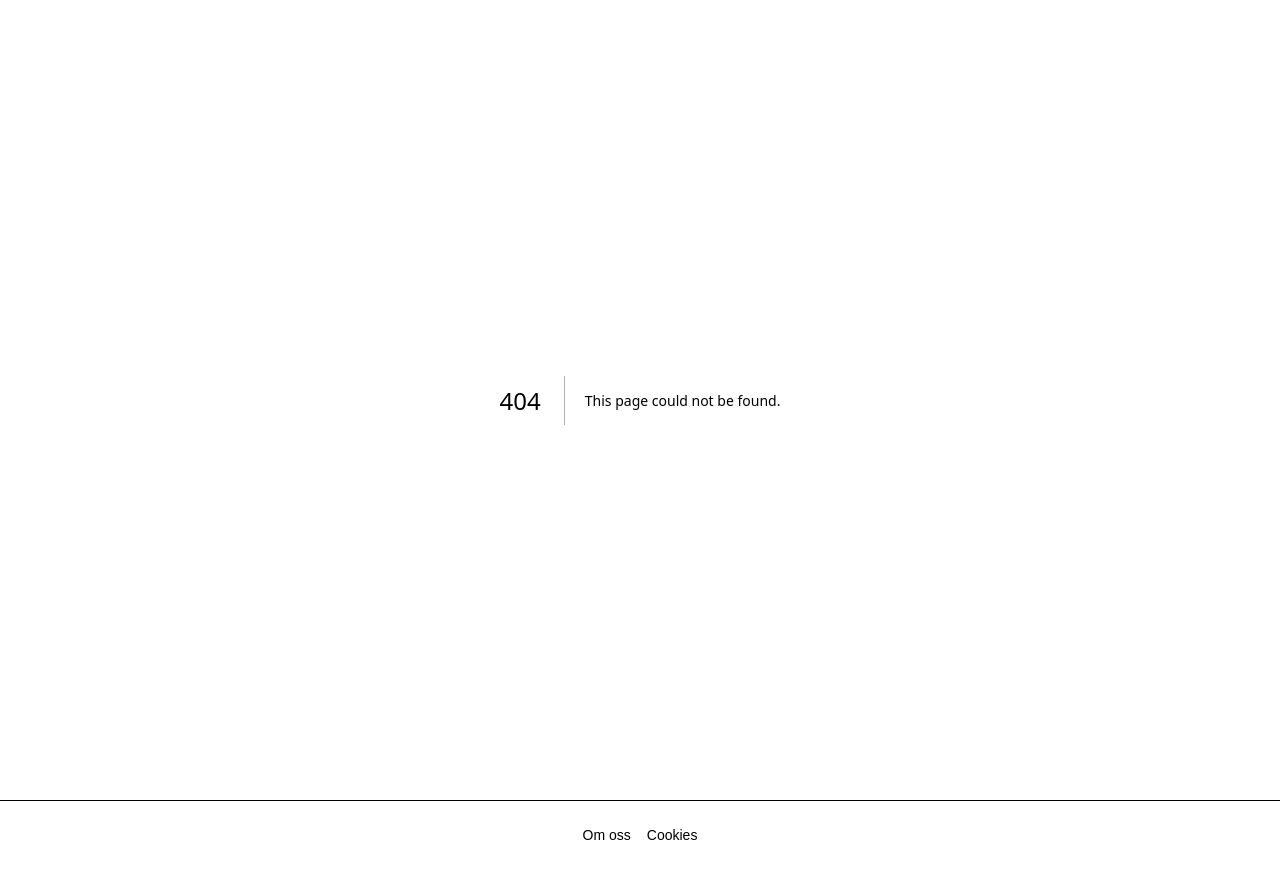
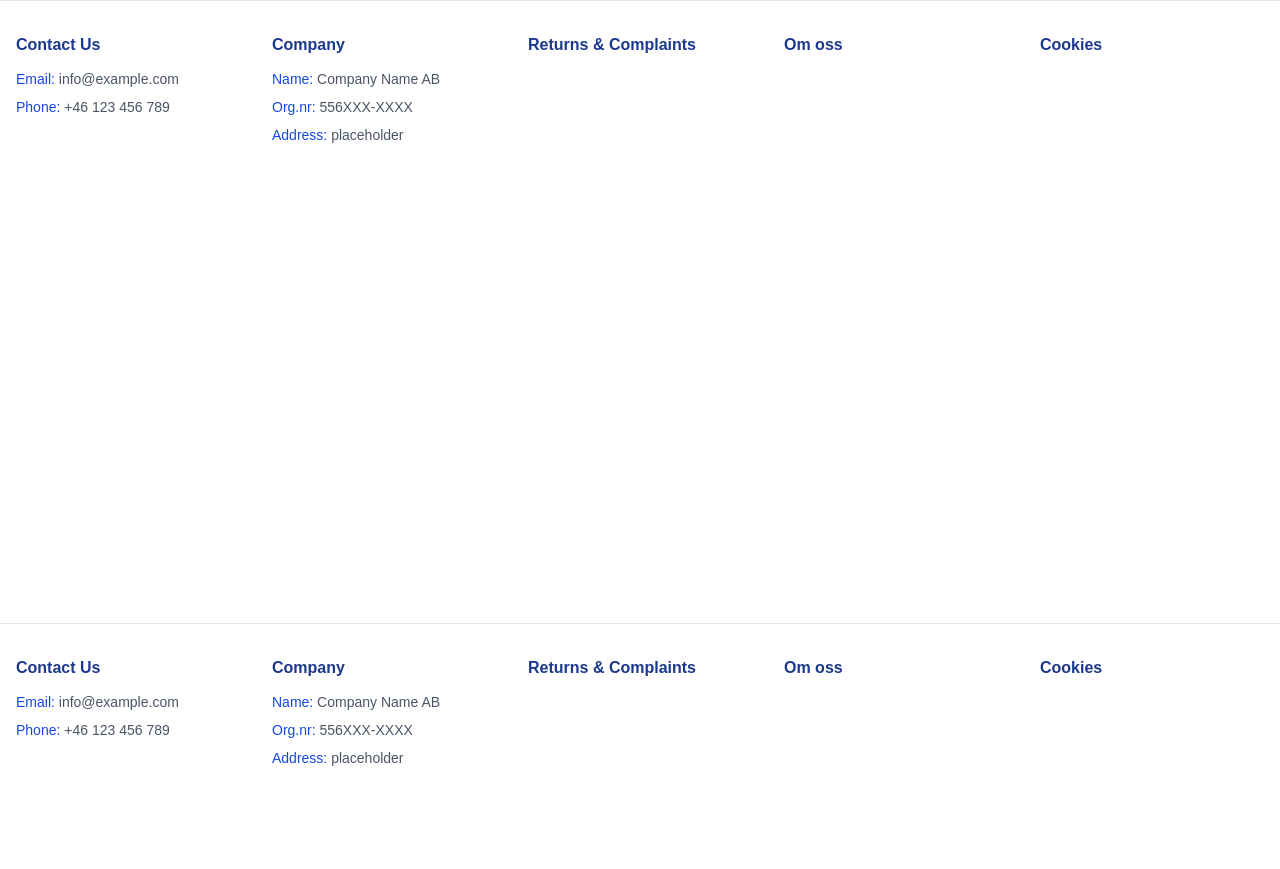
Before and after one commit to Project-Strumpan/project-strumpan, a Next.js app in the folder strumpan/: page /footer in a window 1280 px wide. Before the commit this address had no page. After the commit the page ends 800 px from the top, so only its background shows below. Built offline with nearby package versions, Linux system fonts and the light colour scheme.

Commit message:
fixa struktur så de följer de andra

```diff
--- /dev/null
+++ b/strumpan/src/app/footer/page.tsx
@@ -0,0 +1,59 @@
+import Link from "next/link";
+
+export default function Footer() {
+  return (
+
+    <footer className="grid grid-cols-1 md:grid-cols-5 gap-8 py-8 px-4 border-t border-gray-200 text-sm text-gray-600 flex justify-center gap-4 border-t px-4 py-6 text-sm" aria-label="Footer">
+      <div className="space-y-2">
+        <h2 className="font-semibold text-base text-blue-900 mb-3">Contact Us</h2>
+        <p>
+          <span className="font-medium text-blue-700">Email:</span>{" "}
+          <a href="mailto:info@example.com" className="hover:underline">info@example.com</a>
+        </p>
+        <p>
+          <span className="font-medium text-blue-700">Phone:</span>{" "}
+          <a href="tel:+46123456789" className="hover:underline">+46 123 456 789</a>
+        </p>
+      </div>
+
+      <div className="space-y-2">
+        <h2 className="font-semibold text-base text-blue-900 mb-3">Company</h2>
+        <p>
+          <span className="font-medium text-blue-700">Name:</span> Company Name AB
+        </p>
+        <p>
+          <span className="font-medium text-blue-700">Org.nr:</span> 556XXX-XXXX
+        </p>
+        <p>
+          <span className="font-medium text-blue-700">Address:</span> placeholder
+        </p>
+      </div>
+
+      <div className="space-y-2">
+        <h2 className="font-semibold text-base text-blue-900 mb-3">
+          <Link href="/returns-complaint" className="hover:underline">
+            Returns & Complaints
+          </Link>
+        </h2>
+        <p>
+        </p>
+      </div>
+
+      <div className="space-y-2">
+        <h2 className="font-semibold text-base text-blue-900 mb-3">
+          <Link href="/about" className="hover:underline">
+            Om oss
+          </Link>
+        </h2>
+      </div>
+
+      <div className="space-y-2">
+        <h2 className="font-semibold text-base text-blue-900 mb-3">
+          <Link href="/cookies" className="hover:underline">
+            Cookies
+          </Link>
+        </h2>
+      </div>
+    </footer>
+  );
+}
--- a/strumpan/src/app/global-footer.tsx
+++ /dev/null
@@ -1,43 +0,0 @@
-import Link from "next/link";
-
-export default function Footer() {
-  return (
-    <footer className="grid grid-cols-1 md:grid-cols-3 gap-8 py-8 px-4 border-t border-gray-200 text-sm text-gray-600" aria-label="Footer">
-      <div className="space-y-2">
-        <h2 className="font-semibold text-base text-gray-900 mb-3">Contact Us</h2>
-        <p>
-          <span className="font-medium text-gray-700">Email:</span>{" "}
-          <a href="mailto:info@example.com" className="hover:underline">info@example.com</a>
-        </p>
-        <p>
-          <span className="font-medium text-gray-700">Phone:</span>{" "}
-          <a href="tel:+46123456789" className="hover:underline">+46 123 456 789</a>
-        </p>
-      </div>
-
-      <div className="space-y-2">
-        <h2 className="font-semibold text-base text-gray-900 mb-3">Company</h2>
-        <p>
-          <span className="font-medium text-gray-700">Name:</span> Company Name AB
-        </p>
-        <p>
-          <span className="font-medium text-gray-700">Org.nr:</span> 556XXX-XXXX
-        </p>
-        <p>
-          <span className="font-medium text-gray-700">Address:</span> placeholder
-        </p>
-      </div>
-
-      <div className="space-y-2">
-        <h2 className="font-semibold text-base text-gray-900 mb-3">
-          <Link href="/returns-and-complaints" className="hover:underline">
-            Returns & Complaints
-          </Link>
-        </h2>
-        <p>
-          Read about our policy for returns, exchanges, and complaints.
-        </p>
-      </div>
-    </footer>
-  );
-}
--- a/strumpan/src/app/layout.tsx
+++ b/strumpan/src/app/layout.tsx
@@ -2,7 +2,7 @@ import type { Metadata } from "next";
 import { Geist, Geist_Mono } from "next/font/google";
 import Link from "next/link";
 import "./globals.css";
-import Footer from "./layout/Footer"
+import Footer from "./footer/page"
 
 const geistSans = Geist({
   variable: "--font-geist-sans",
@@ -27,12 +27,7 @@ export default function RootLayout({ children }: LayoutProps<"/">) {
     >
       <body className="min-h-full flex flex-col">
         <div className="flex-1">{children}</div>
-        <footer className="flex justify-center gap-4 border-t px-4 py-6 text-sm">
-          <Link href="/about" className="hover:underline">Om oss</Link>
-          <Link href="/cookies" className="hover:underline">
-          Cookies
-          </Link>
-        </footer>
+        <Footer/>
       </body>
     </html>
   );
--- a/strumpan/src/app/page.tsx
+++ b/strumpan/src/app/page.tsx
@@ -1,5 +1,5 @@
 import Image from "next/image";
-import  ContactPage  from "@/app/layout/support-contact/support-contact-page";
+import  ContactPage  from "@/app/support-contact/page";
 
 export default function Home() {
   return (
--- a/strumpan/src/app/returns-complaint/page.tsx
+++ b/strumpan/src/app/returns-complaint/page.tsx
@@ -0,0 +1,96 @@
+'use client';
+import Link from "next/link";
+
+
+export default function ReturnsComplaintsPage() {
+    function handleReturn(event: React.FormEvent) {
+        event.preventDefault();
+        // Hantera return-logik här
+    }
+
+    function handleComplaint(event: React.FormEvent) {
+        event.preventDefault();
+        // Hantera complaint-logik här
+    }
+
+    return (
+
+        <div className="max-w-2xl mx-auto p-6 space-y-8">
+            <Link href="/" className="mb-6 inline-block text-sm hover:underline">
+        ← Tillbaka till startsidan
+      </Link>
+
+            <h1 className="text-3xl font-bold text-center mb-6">Return & Complaints</h1>
+
+            <div className="bg-white shadow-md rounded-xl p-6 border border-gray-200">
+                <h2 className="text-xl font-semibold mb-4 text-gray-800">Complaints form</h2>
+                <form onSubmit={handleComplaint} className="space-y-4">
+                    <div>
+                        <label className="block text-sm font-medium text-gray-700 mb-1">E-mail</label>
+                        <input
+                            type="email"
+                            placeholder="email@example.com"
+                            required
+                            className="w-full px-3 py-2 border border-gray-300 rounded-md focus:outline-none focus:ring-2 focus:ring-black"
+                        />
+                    </div>
+                    <div>
+                        <label className="block text-sm font-medium text-gray-700 mb-1">Description</label>
+                        <textarea
+                            placeholder="Whats wrong with the product?"
+                            rows={4}
+                            required
+                            className="w-full px-3 py-2 border border-gray-300 rounded-md focus:outline-none focus:ring-2 focus:ring-black"
+                        />
+                    </div>
+                    <button
+                        type="submit"
+                        className="w-full bg-black text-white py-2 px-4 rounded-md hover:bg-gray-800 transition"
+                    >
+                        Send complaint
+                    </button>
+                </form>
+            </div>
+
+            {/* Kort för Returformulär */}
+            <div className="bg-white shadow-md rounded-xl p-6 border border-gray-200">
+                <h2 className="text-xl font-semibold mb-4 text-gray-800">Return form</h2>
+                <form onSubmit={handleReturn} className="space-y-4">
+                    <div>
+                        <label className="block text-sm font-medium text-gray-700 mb-1">E-mail</label>
+                        <input
+                            type="email"
+                            placeholder="email@example.com"
+                            required
+                            className="w-full px-3 py-2 border border-gray-300 rounded-md focus:outline-none focus:ring-2 focus:ring-black"
+                        />
+                    </div>
+                    <div>
+                        <label className="block text-sm font-medium text-gray-700 mb-1">Ordernumber</label>
+                        <input
+                            type="text"
+                            placeholder="Example #12345"
+                            required
+                            className="w-full px-3 py-2 border border-gray-300 rounded-md focus:outline-none focus:ring-2 focus:ring-black"
+                        />
+                    </div>
+                    <div>
+                        <label className="block text-sm font-medium text-gray-700 mb-1">Product</label>
+                        <input
+                            type="text"
+                            placeholder="Which product do you want to return?"
+                            required
+                            className="w-full px-3 py-2 border border-gray-300 rounded-md focus:outline-none focus:ring-2 focus:ring-black"
+                        />
+                    </div>
+                    <button
+                        type="submit"
+                        className="w-full bg-black text-white py-2 px-4 rounded-md hover:bg-gray-800 transition"
+                    >
+                        Send return request
+                    </button>
+                </form>
+            </div>
+        </div>
+    );
+}
--- a/strumpan/src/app/support-contact/page.tsx
+++ b/strumpan/src/app/support-contact/page.tsx
@@ -1,6 +1,12 @@
+import Link from "next/link";
+
 export default function ContactPage() {
     return(
     <div className="space-y-2">
+      <Link href="/" className="mb-6 inline-block text-sm hover:underline">
+        ← Tillbaka till startsidan
+      </Link>
+
         <h2 className="font-semibold text-base text-gray-900 mb-3">Company</h2>
         <p>
           <span className="font-medium text-gray-700">Name:</span> Company Name AB
```
